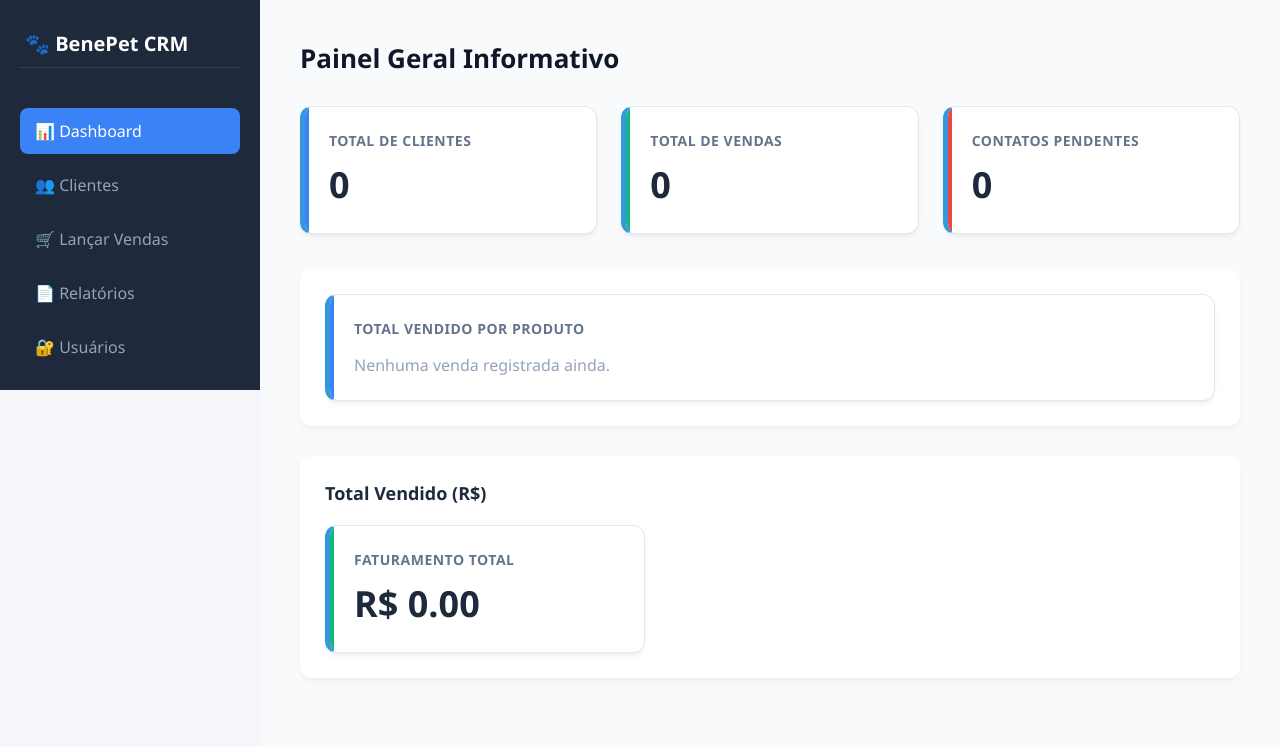
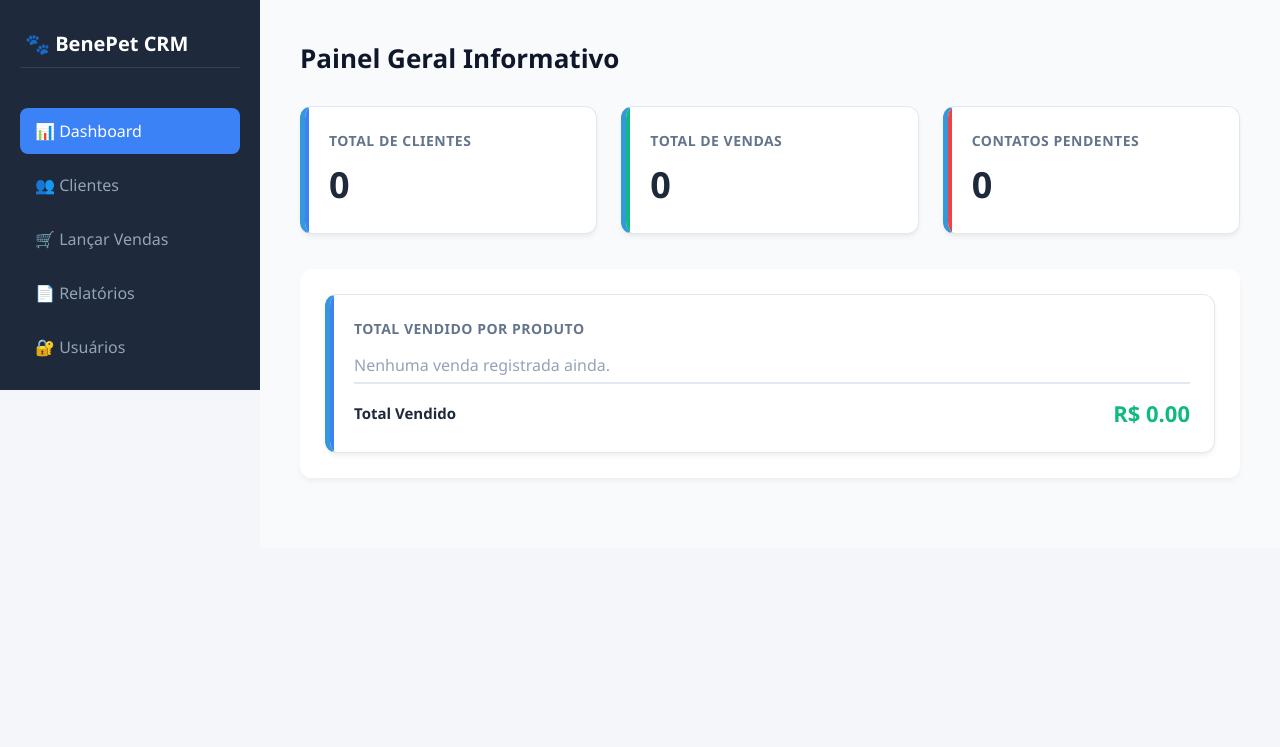
Before and after one commit to Bepenet/Benepet-CRM, a Flask app: page /dashboard in a window 1280 px wide. Shown: the top 747 px of the page. Run offline with Flask 3, Linux system fonts and the light colour scheme; a user stored in the database is signed in; data comes from the database, SQL or seed files in the repository; data that the repository does not hold is empty.

Commit message:
Move total vendido geral para dentro do card de produtos

```diff
--- a/templates/dashboard.html
+++ b/templates/dashboard.html
@@ -96,14 +96,10 @@
                     <span style="color: #94a3b8;">Nenhuma venda registrada ainda.</span>
                     {% endfor %}
                 </div>
-            </div>
-        </div>
-
-        <div class="data-section" style="margin-top: 24px;">
-            <h3 class="section-title">Total Vendido (R$)</h3>
-            <div class="card card-green" style="max-width: 320px;">
-                <span class="card-title">Faturamento Total</span>
-                <span class="card-value">R$ {{ "%.2f"|format(valor_total_vendido) }}</span>
+                <div style="display: flex; justify-content: space-between; align-items: center; margin-top: 6px; padding-top: 14px; border-top: 2px solid #e2e8f0;">
+                    <span style="font-weight: 700; color: #1e293b; font-size: 15px;">Total Vendido</span>
+                    <span style="font-weight: 800; font-size: 22px; color: #10b981;">R$ {{ "%.2f"|format(valor_total_vendido) }}</span>
+                </div>
             </div>
         </div>
     </main>
```
